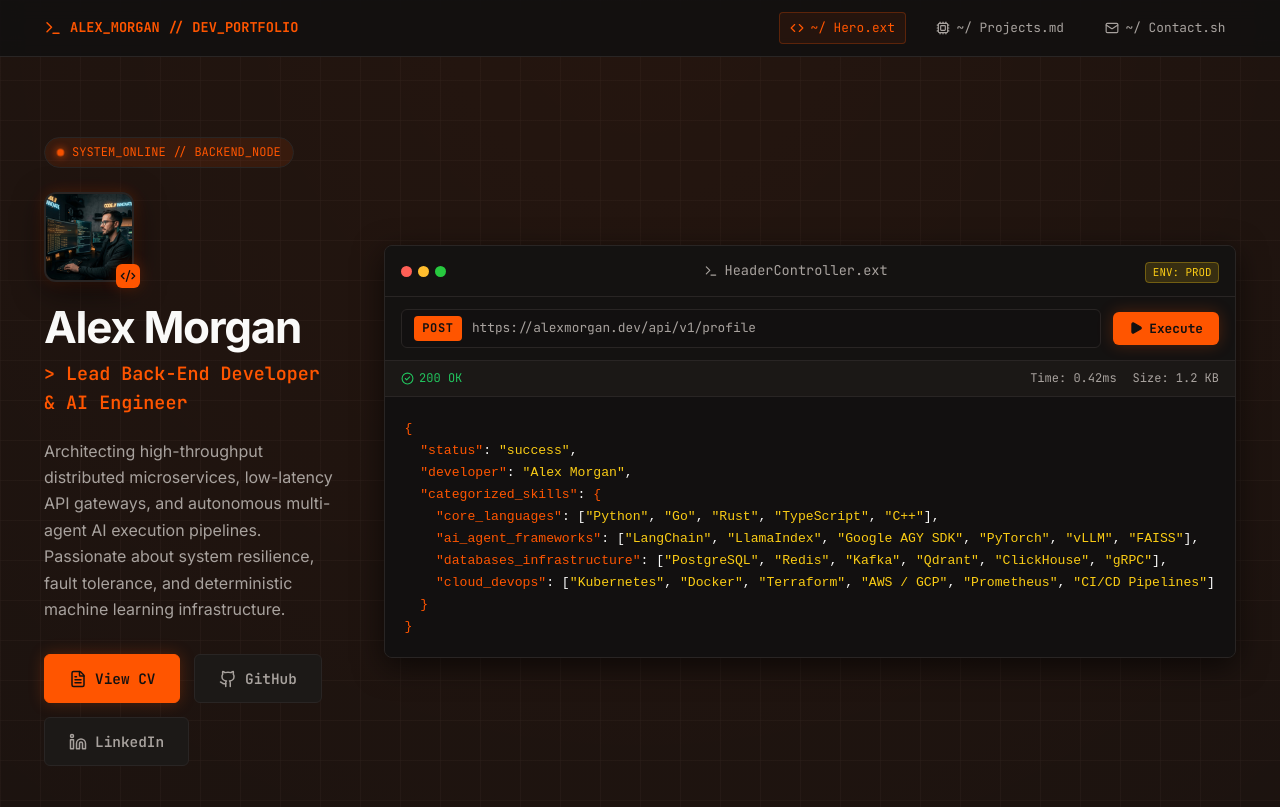
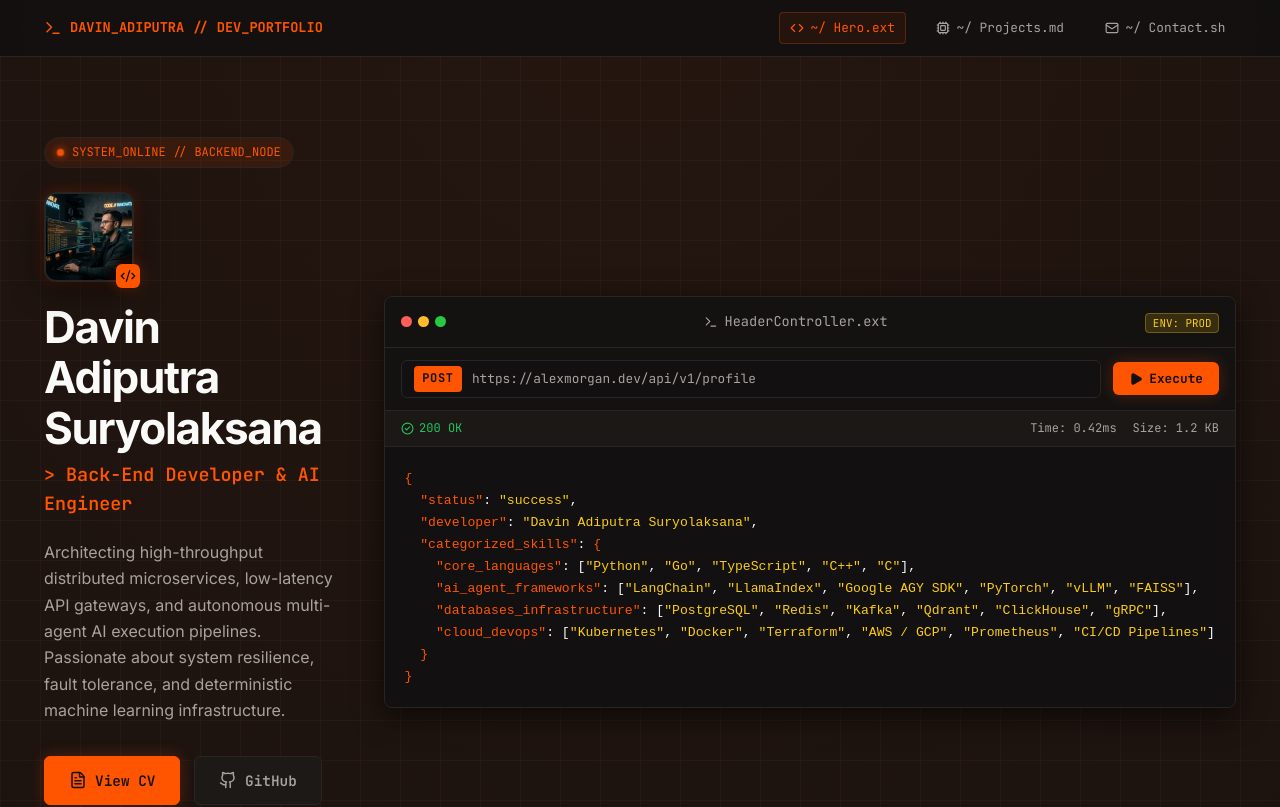
Before and after one commit to dvn-ad/dvn-ad.github.io, a React (Vite) app: page / in a window 1280 px wide. Shown: the top 807 px of the page. Built offline with nearby package versions, Linux system fonts and the light colour scheme.

Commit message:
feat: update portfolio details and contact information for Davin Adiputra Suryolaksana

```diff
--- a/index.html
+++ b/index.html
@@ -4,8 +4,8 @@
     <meta charset="UTF-8" />
     <link rel="icon" type="image/svg+xml" href="/vite.svg" />
     <meta name="viewport" content="width=device-width, initial-scale=1.0" />
-    <title>Alex Morgan // Lead Back-End Developer & AI Engineer</title>
-    <meta name="description" content="Portfolio of Alex Morgan - Lead Back-End Developer & AI Engineer specializing in distributed microservices, autonomous agent pipelines, and high-throughput APIs." />
+    <title>Davin Adiputra Suryolaksana // Back-End Developer & AI Engineer</title>
+    <meta name="description" content="Portfolio of Davin Adiputra Suryolaksana - Lead Back-End Developer & AI Engineer specializing in distributed microservices, autonomous agent pipelines, and high-throughput APIs." />
 
     <!-- Google Fonts: Inter & JetBrains Mono -->
     <link rel="preconnect" href="https://fonts.googleapis.com">
--- a/src/App.jsx
+++ b/src/App.jsx
@@ -52,7 +52,7 @@ export function App() {
             onClick={(e) => handleNavClick(e, 'hero')}
           >
             <Terminal size={18} className="logo-icon" />
-            <span className="logo-text">ALEX_MORGAN // DEV_PORTFOLIO</span>
+            <span className="logo-text">DAVIN_ADIPUTRA // DEV_PORTFOLIO</span>
           </a>
 
           <nav className="nav-links">
--- a/src/components/ContactSection.jsx
+++ b/src/components/ContactSection.jsx
@@ -35,7 +35,7 @@ export const ContactSection = () => {
         payload: {
           status: "DISPATCHED",
           message_id: msgId,
-          recipient: "alex.morgan.dev@example.com",
+          recipient: "davin.adisuryo@gmail.com",
           sender: formData.email,
           latency: `${(Math.random() * 10 + 8).toFixed(1)}ms`
         }
--- a/src/components/HeaderHero.jsx
+++ b/src/components/HeaderHero.jsx
@@ -46,7 +46,7 @@ export const HeaderHero = () => {
           <p className="hero-bio">{developer.bio}</p>
 
           <div className="hero-ctas">
-            <a href={developer.cvUrl} className="btn btn-primary" download>
+            <a href={developer.cvUrl} target="_blank" rel="noreferrer" className="btn btn-primary">
               <FileText size={18} /> View CV
             </a>
             <a
--- a/src/data/portfolioData.js
+++ b/src/data/portfolioData.js
@@ -1,20 +1,20 @@
 export const portfolioData = {
   developer: {
-    name: "Alex Morgan",
-    role: "Lead Back-End Developer & AI Engineer",
+    name: "Davin Adiputra Suryolaksana",
+    role: "Back-End Developer & AI Engineer",
     avatar: "/assets/avatar.jpg",
     bio: "Architecting high-throughput distributed microservices, low-latency API gateways, and autonomous multi-agent AI execution pipelines. Passionate about system resilience, fault tolerance, and deterministic machine learning infrastructure.",
-    cvUrl: "#",
+    cvUrl: "/CV_ATS.pdf",
     social: {
-      github: "https://github.com",
-      linkedin: "https://linkedin.com",
+      github: "https://github.com/dvn-ad",
+      linkedin: "https://linkedin.com/in/dvn-ad",
       twitter: "https://twitter.com",
-      email: "alex.morgan.dev@example.com"
+      email: "davin.adisuryo@gmail.com"
     }
   },
 
   skillsPayload: {
-    core_languages: ["Python", "Go", "Rust", "TypeScript", "C++"],
+    core_languages: ["Python", "Go", "TypeScript", "C++", "C"],
     ai_agent_frameworks: ["LangChain", "LlamaIndex", "Google AGY SDK", "PyTorch", "vLLM", "FAISS"],
     databases_infrastructure: ["PostgreSQL", "Redis", "Kafka", "Qdrant", "ClickHouse", "gRPC"],
     cloud_devops: ["Kubernetes", "Docker", "Terraform", "AWS / GCP", "Prometheus", "CI/CD Pipelines"]
```
Also changed, not shown: 1 other file (tests, documents, lock files or other folders).
